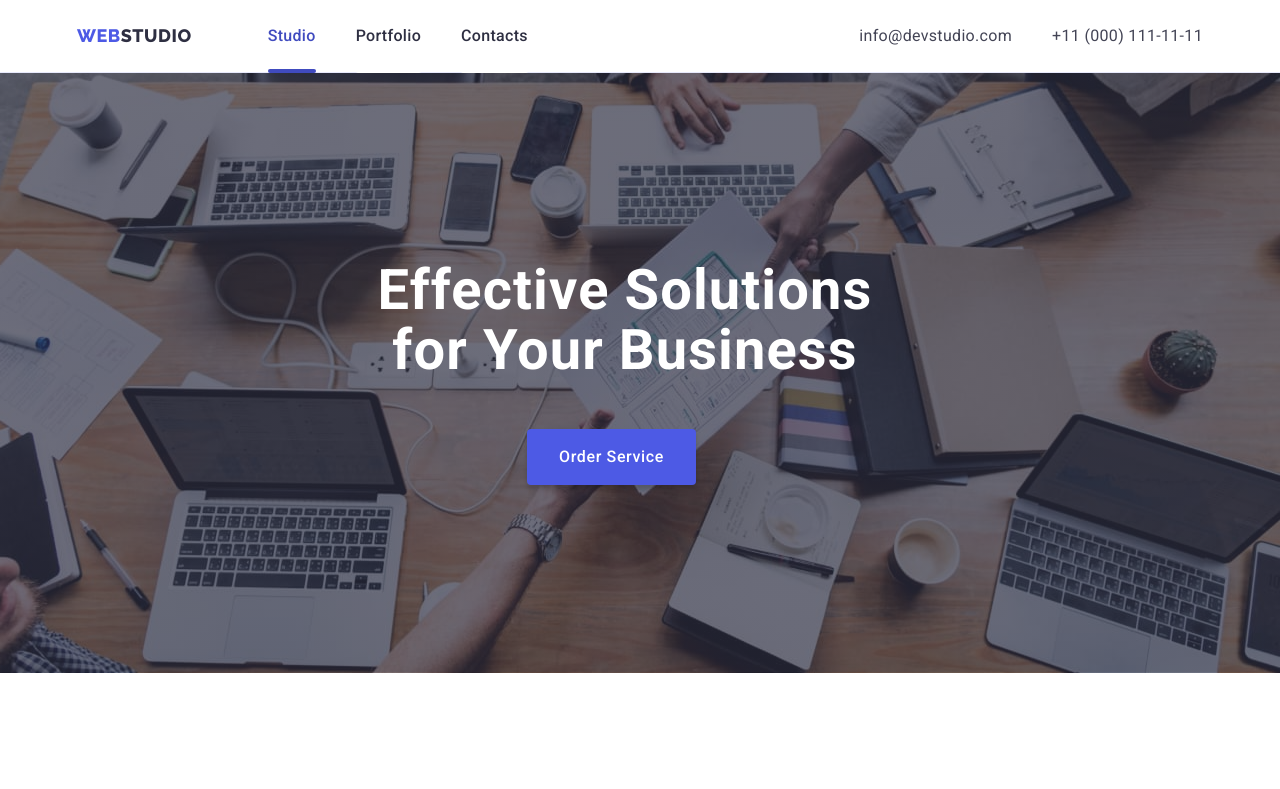
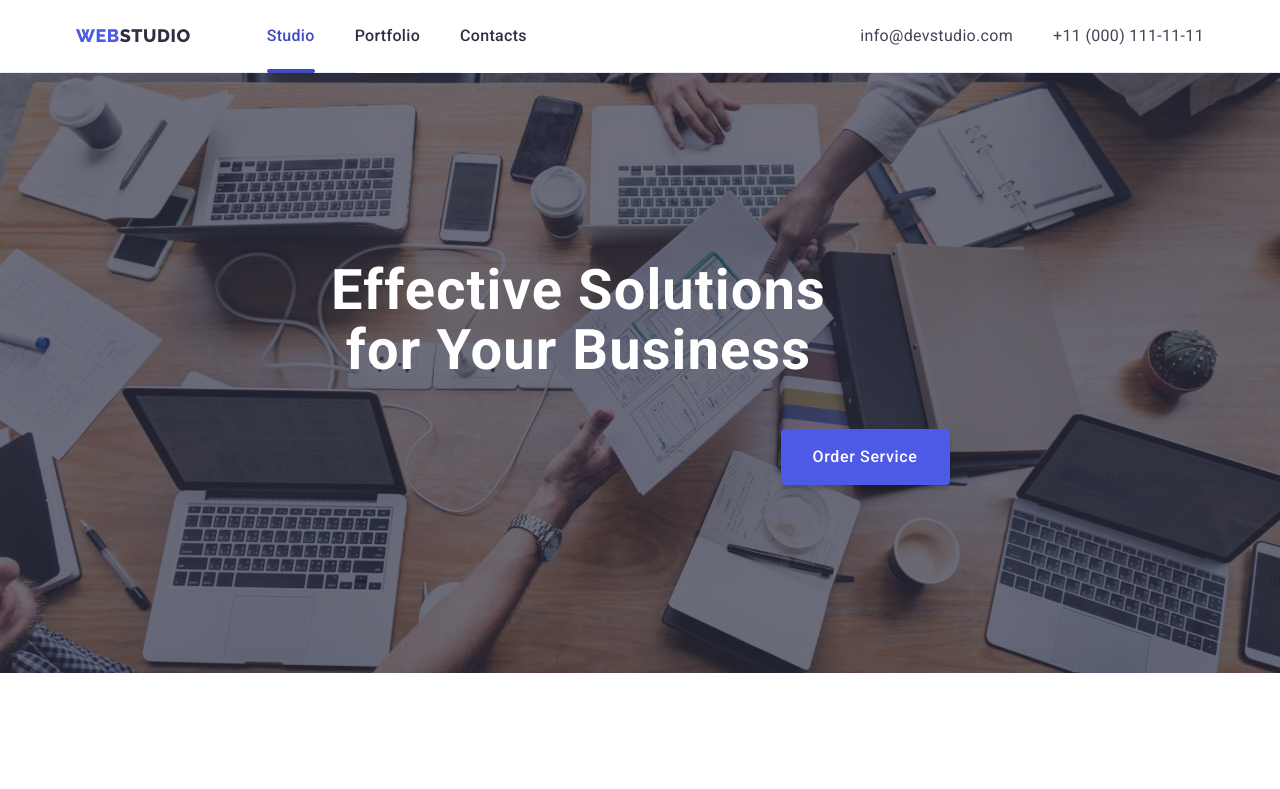
Before and after one commit to Machokar/goit-markup-hw-06, a plain HTML site: page index.html in a window 1280 px wide. Shown: the top 789 px of the page. Drawn offline with nearby package versions, Linux system fonts and the light colour scheme.

Commit message:
Update styles.css

```diff
--- a/css/styles.css
+++ b/css/styles.css
@@ -19,8 +19,10 @@ img {
 .container {
   min-width: 320px;
   max-width: 428px;
-  margin: 0 auto;
-  padding: 0 16px;
+  margin-left: auto;
+  margin-right: auto;
+  padding-left: 15px;
+  padding-right: 15px;
 }
 @media screen and (min-width: 768px) {
   .container {
@@ -29,7 +31,6 @@ img {
 }
 @media screen and (min-width: 1158px) {
   .container {
-    padding: 0 16px;
     max-width: 1158px;
   }
 }
@@ -142,29 +143,38 @@ main {
   margin: 0;
 }
 .main-background-firt {
+  padding: 188px 0;
   max-width: 1440px;
+  height: 600px;
+  margin: 0 auto;
+  display: flex;
+  flex-direction: column;
+  align-items: center;
   background-color: var(--primary-black-color);
   background-image: linear-gradient(
       rgba(46, 47, 66, 0.7),
       rgba(46, 47, 66, 0.7)
     ),
     url(../images/people-office-1.jpg);
+  background-repeat: no-repeat;
+  background-position: center;
   background-size: cover;
-  background-repeat: no-repeat;
-  padding: 188px 0;
-  background-position: center;
-  margin: 0 auto;
 }
 .main-name {
   color: var(--primary-color-white);
   font-size: 56px;
   line-height: 1.07;
+  justify-content: center;
   text-align: center;
   letter-spacing: 0.02em;
   max-width: 496px;
   margin: 0;
-  margin-left: 300px;
 }
+/* @media only screen and (min-width: 768px) {
+  .main-name {
+    ;
+  }
+} */
 .box-botton {
   justify-content: center;
 }
@@ -560,8 +570,18 @@ main {
   }
 }
 .customer-bord {
-  width: calc((100% - 120px) / 6);
+  width: calc((100% - 120px) / 2);
   height: 88px;
+}
+@media only screen and (min-width: 768px) {
+  .customer-bord {
+    width: calc((100% - 120px) / 3);
+  }
+}
+@media only screen and (min-width: 1158px) {
+  .customer-bord {
+    width: calc((100% - 120px) / 6);
+  }
 }
 .icon-post {
   display: flex;
@@ -570,7 +590,9 @@ main {
   gap: 24px;
   padding: 0;
   margin: 0;
+  flex-wrap: wrap;
 }
+
 .cust-icon {
   fill: currentColor;
 }
```
